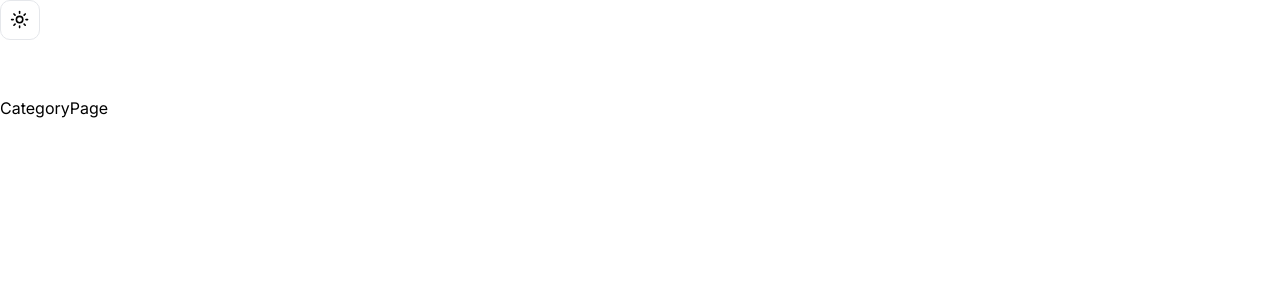
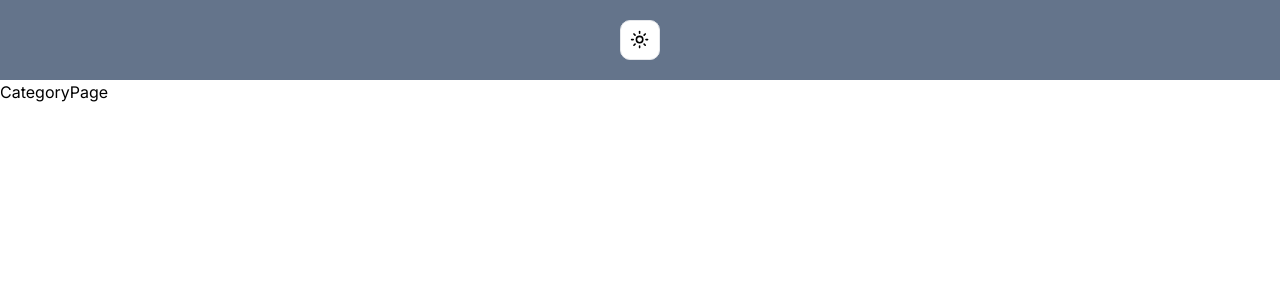
Before and after one commit to Adnan-Jemal/Next-js-Marketplace, a Next.js app: page /category/1 in a window 1280 px wide. Shown: the top 300 px of the page. Built offline with nearby package versions, Linux system fonts and the light colour scheme.

Commit message:
edited navbar

```diff
--- a/components/Navbar.tsx
+++ b/components/Navbar.tsx
@@ -3,10 +3,10 @@ import { ModeToggle } from "./darkModeToggle";
 
 const Navbar = () => {
   return (
-    <div className="w-full  h-24 ">
-
-      <ModeToggle/>
-
+    <div className="w-full  px-4  items-center  bg-slate-500 ">
+      <div className=" m-auto h-20  flex items-center justify-center">
+        <ModeToggle />
+      </div>
     </div>
   );
 };
```
